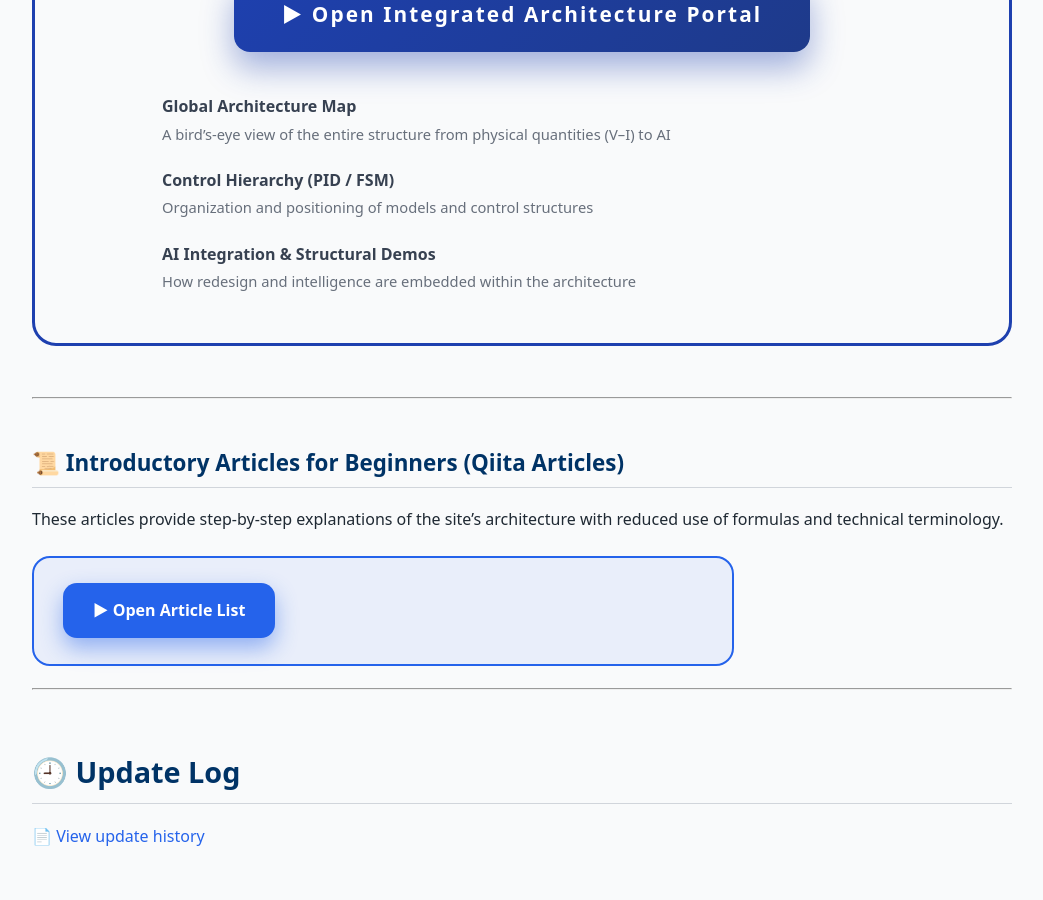
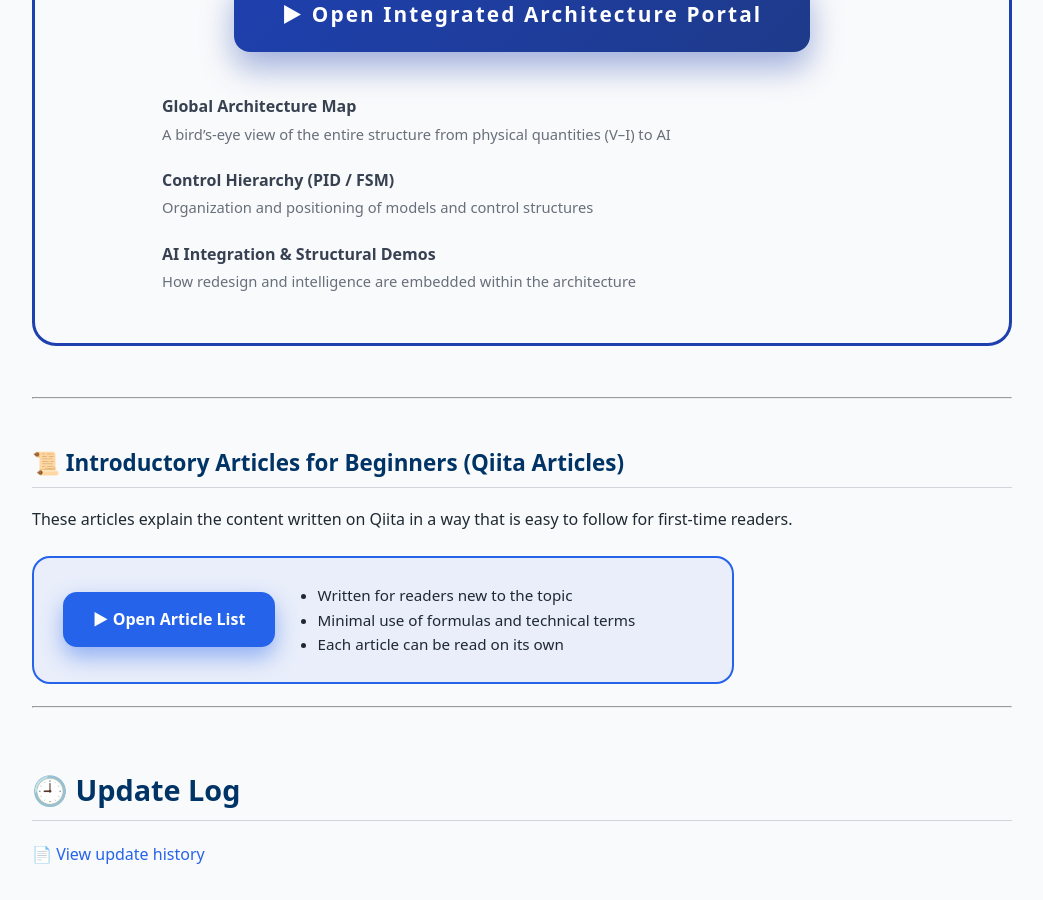
Before and after one commit to Samizo-AITL/Samizo-AITL.github.io, a Jekyll site: the page built from en/index.md, in a window 1280 px wide and 900 px high, scrolled down 2122 px. Shown: the whole window, without its empty margins (118-1161 px from the left). Built offline with Jekyll 4.4.1, drawn with Linux system fonts in a browser that asks for light colours.

Commit message:
Update index.md

```diff
--- a/en/index.md
+++ b/en/index.md
@@ -175,7 +175,7 @@ Starting from the architecture diagram, it allows you to traverse articles, demo
 
 ## 📜 Introductory Articles for Beginners (Qiita Articles)
 
-These articles provide step-by-step explanations of the site’s architecture with reduced use of formulas and technical terminology.
+These articles explain the content written on Qiita in a way that is easy to follow for first-time readers.
 
 <div style="
   margin: 1.4em 0;
@@ -184,6 +184,9 @@ These articles provide step-by-step explanations of the site’s architecture wi
   border-radius: 18px;
   background: rgba(37,99,235,0.08);
   max-width: 640px;
+  display: flex;
+  align-items: center;
+  gap: 24px;
 ">
 
 <a href="https://samizo-aitl.github.io/qiita-articles/en/"
@@ -196,9 +199,18 @@ These articles provide step-by-step explanations of the site’s architecture wi
      font-weight:900;
      text-decoration:none;
      box-shadow:0 10px 22px rgba(37,99,235,0.45);
+     white-space: nowrap;
    ">
   ▶ Open Article List
 </a>
+
+<div style="font-size: 0.95em; line-height: 1.6;">
+  <ul style="margin: 0; padding-left: 1.2em;">
+    <li>Written for readers new to the topic</li>
+    <li>Minimal use of formulas and technical terms</li>
+    <li>Each article can be read on its own</li>
+  </ul>
+</div>
 
 </div>
 
```
